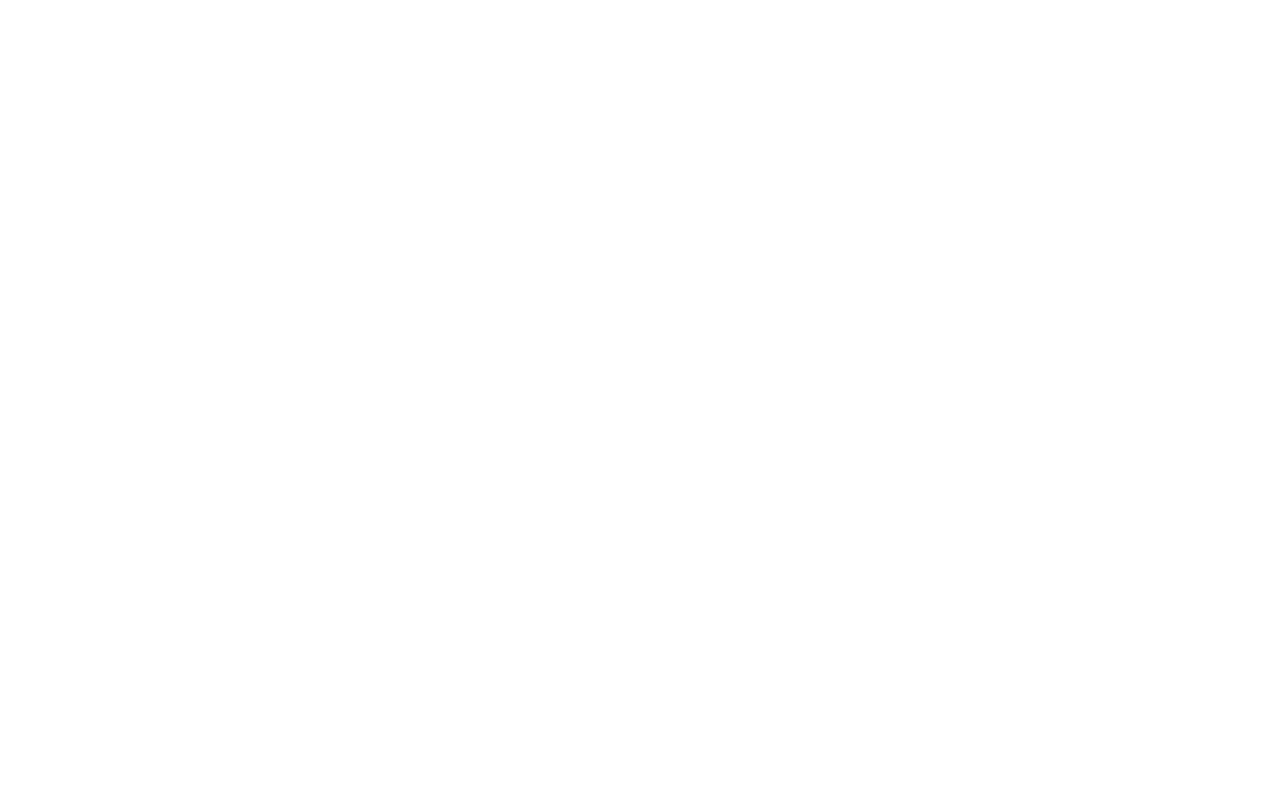
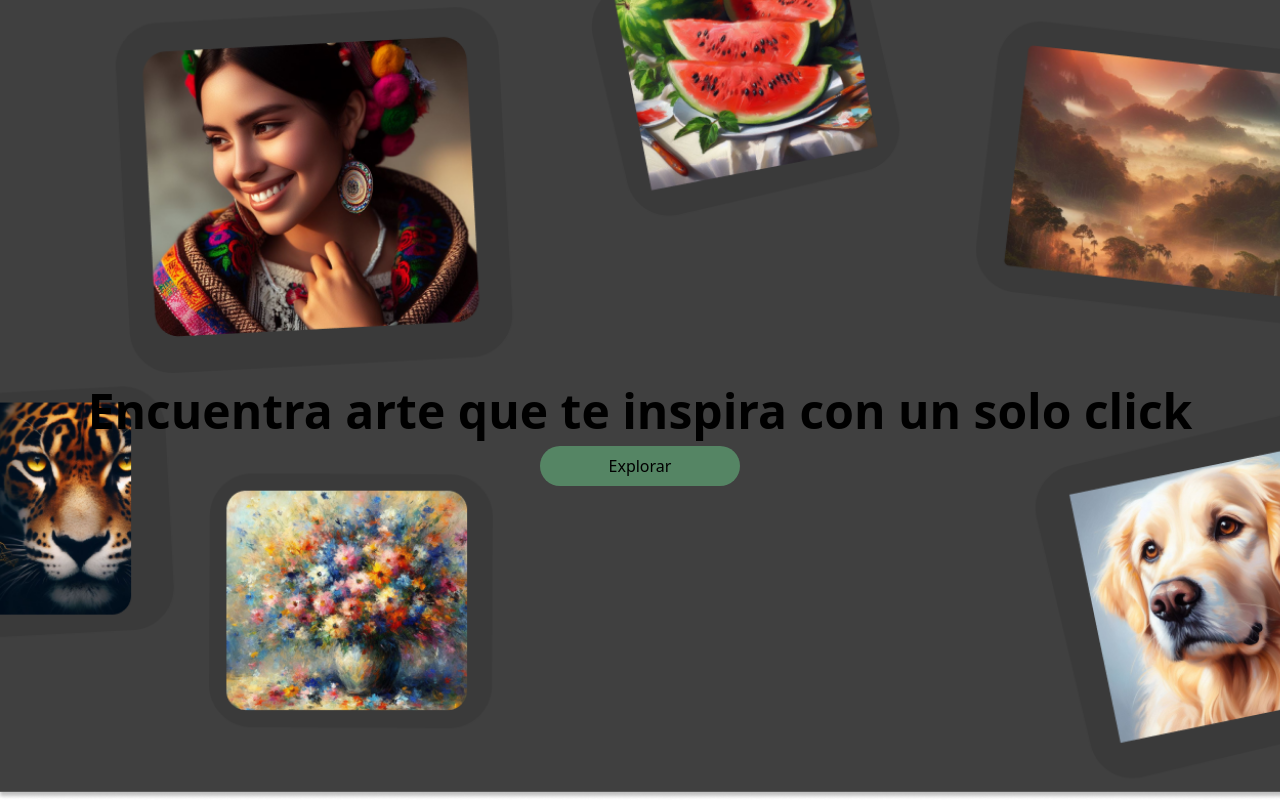
Before and after one commit to LarissaHilario/DEVFX, a React (Vite) app: page /LandingPage in a window 1280 px wide. Built offline with nearby package versions, Linux system fonts and the light colour scheme.

Commit message:
feat: add LandingPage

```diff
--- a/postcss.config.cjs
+++ b/postcss.config.cjs
@@ -1,6 +1,3 @@
 module.exports = {
-    plugins: {
-      tailwindcss: {},
-      autoprefixer: {},
-    }
-  }
+    plugins: [require('tailwindcss'), require('autoprefixer')],
+  };
--- a/src/App.jsx
+++ b/src/App.jsx
@@ -1,11 +1,14 @@
-import { useState } from 'react'
+import React from 'react'
 import './App.css'
+import LandingPage from './pages/LandingPage'
 
 function App() {
-  const [count, setCount] = useState(0)
 
   return (
     <>
+    <div>
+    <LandingPage/>
+    </div>
     </>
   )
 }
--- /dev/null
+++ b/src/assets/index.js
@@ -0,0 +1,6 @@
+import  Background  from "./bg.png";
+
+export const images ={
+
+    Background
+}
--- /dev/null
+++ b/src/components/TopNfts.jsx
@@ -0,0 +1,13 @@
+import React from "react";
+
+const TopNfts = () =>{
+    return(
+        <>
+        <div className="w-full h-full">
+
+        </div>
+        </>
+    )
+}
+
+export default TopNfts
--- /dev/null
+++ b/src/pages/LandingPage.jsx
@@ -0,0 +1,47 @@
+import React from "react";
+
+const LandingPage = () => {
+    return (
+
+        <div className="fixed top-0 w-full h-full h-screen">
+        <div className="h-full w-full overflow-hidden">
+            {/*   */}
+            <div className="w-full h-full ">
+
+                <div className="w-full h-full relative overflow-hidden">
+                    {/* background */}
+                    <div className="absolute z-10 h-full w-full ">
+                        <div className="h-full w-full relative">
+                            <div className="absolute z-10 h-full w-full bg-backLanding bg-cover  bg-no-repeat">
+
+                            </div>
+                            <div className="absolute w-full h-full z-20 flex items-end">
+                                <div className="w-full h-[50%]">
+
+                                </div>
+                            </div>
+                        </div>
+                    </div>
+                    {/* logica */}
+                    <div className="absolute z-50 h-full w-full ">
+                        <div className="h-3/5 w-full  flex justify-end items-center flex-col">
+                            <div className="w-full relative flex justify-center items-center ">
+                                <p className="text-5xl font-bold bg-clip-text text-center ">
+                                   Encuentra arte que te inspira con un solo click
+                                </p>
+                            </div>
+                            <div className="w-full h-[45px] flex justify-center items-center pt-4">
+                               <button className="rounded-full text-center bg-[#558564] h-[40px] w-[200px] items-center">Explorar</button>
+                            </div>
+                        </div>
+                    </div>
+                </div>
+
+            </div>
+        </div>
+    </div>
+);
+};
+
+
+export default LandingPage;
--- a/tailwind.config.js
+++ b/tailwind.config.js
@@ -1,8 +1,14 @@
 /** @type {import('tailwindcss').Config} */
-export default {
-  content: [],
+
+module.exports = {
+  content: ["./src/**/*.{html,js,jsx}"],
   theme: {
-    extend: {},
+    extend: {
+			backgroundImage: {
+				backLanding: "url('./assets/bg.png')",
+
+			},
+    },
   },
   plugins: [],
 }
```
Also changed, not shown: src/assets/bg.png (added).
